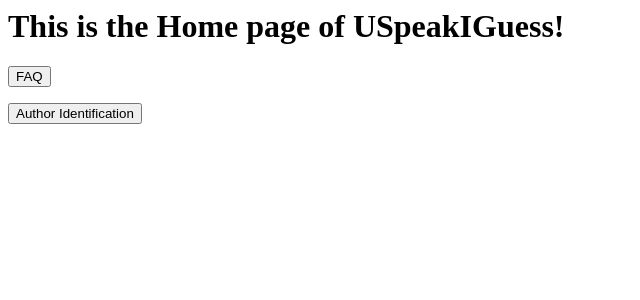
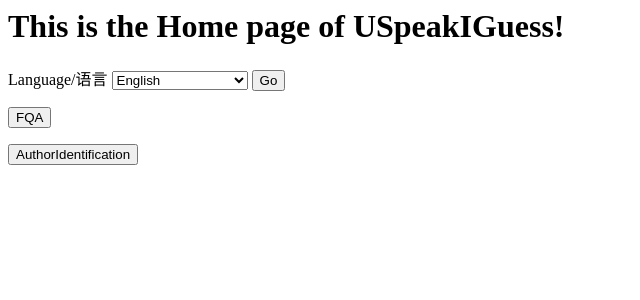
Before and after one commit to LuWang0211/USpeakIGuess, a Django app: page /home/ in a window 1280 px wide. Shown: the top 300 px of the page, without its empty margins (0-640 px from the left). Run offline with Django 3.2, Linux system fonts and the light colour scheme.

Commit message:
homepage Chinese-English

```diff
--- a/Homepage/views.py
+++ b/Homepage/views.py
@@ -5,7 +5,22 @@ from django.http import HttpResponseRedirect
 # Create your views here.
 def HomepageView(request):
     # return HttpResponse('This is the Home page of USpeakIGuess!')
-    return render(request, 'home.html')
+    selected_language=''
+    title='This is the Home page of USpeakIGuess!'
+    gotoFAQ='FQA'
+    gotoAId='AuthorIdentification'
+    if request.method == "POST":
+        selected_language=request.POST.get('selectelanguage')
+        if selected_language=='en-us':
+            title='Welcome the Home page of USpeakIGuess!'
+            gotoFAQ='FQA'
+            gotoAId='AuthorIdentification'
+        elif selected_language=='zh-cn':
+            title='欢迎来到“你说我猜”趣味语言分析平台!'
+            gotoFAQ='常见问题'
+            gotoAId='作者身份识别'
+        print(title, selected_language)
+    return render(request, 'home.html', {'title':title, 'FAQbuttonvalue':gotoFAQ, 'AIDbuttonvalue':gotoAId})
 
 def FAQpage(request):
     return HttpResponseRedirect('/faq/')
--- a/templates/home.html
+++ b/templates/home.html
@@ -1,9 +1,18 @@
-<h1> This is the Home page of USpeakIGuess!</h1>
+<h1>{{title}}</h1>
+
+<form method="post">{% csrf_token %}
+    <label>Language/语言</label>
+    <select name = "selectelanguage">
+        <option value = "en-us">English </option>
+        <option value = "zh-cn">Chinese(simplified)</option>
+    </select>
+    <input type="submit" value="Go" />
+ </form>
 
 <form action="/FAQpage/" methond="post">
-    <input type="submit" value="FAQ"/>
+    <input type="submit" value={{FAQbuttonvalue}} />
 </form>
 
 <form action="/AuthorIdpage/" methond="post">
-    <input type="submit" value="Author Identification"/>
+    <input type="submit" value={{AIDbuttonvalue}} />
 </form>
```
